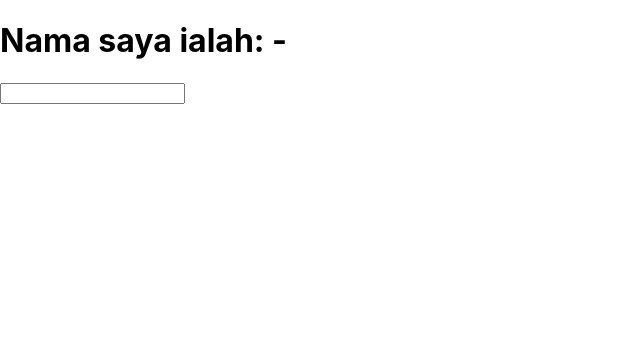
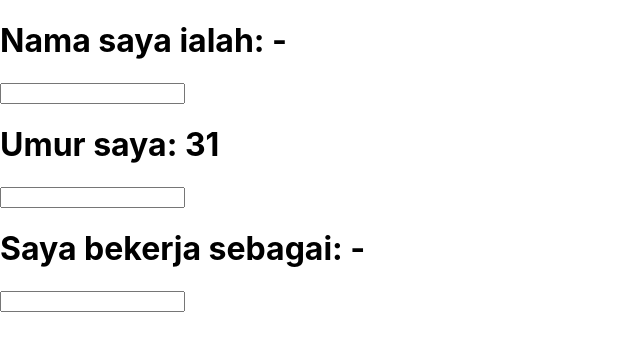
Before and after one commit to safwanrazali/class-clazzy, a React (Create React App) app in the folder my-react-app/: page / in a window 1280 px wide. Shown: the top 350 px of the page, without its empty margins (0-640 px from the left). Built offline with nearby package versions, Linux system fonts and the light colour scheme.

Commit message:
useEffect done with example

```diff
--- a/my-react-app/src/pages/LandingPage.jsx
+++ b/my-react-app/src/pages/LandingPage.jsx
@@ -1,8 +1,13 @@
-import React, {useState} from "react";
+import React, {useState, useEffect} from "react";
 
 const LandingPage = () => {
 
     const [firstName, setFirstName] = useState ("-")
+    const [age, setAge] = useState (31)
+    const [job, setJob] = useState ("-")
+    useEffect(() => {
+        console.log ("i run")
+    },[firstName])
 
     return (
     <div>
@@ -11,6 +16,18 @@ const LandingPage = () => {
     </h1>
 
     <input type={"text"} onChange={(evt) => setFirstName(evt.target.value)} />
+
+    <h1>
+    Umur saya: {age}
+    </h1>
+
+    <input type={"text"} onChange={(evt) => setAge(evt.target.value)} />
+
+    <h1>
+    Saya bekerja sebagai: {job}
+    </h1>
+
+    <input type={"text"} onChange={(evt) => setJob(evt.target.value)} />
     </div>
 
 
```
